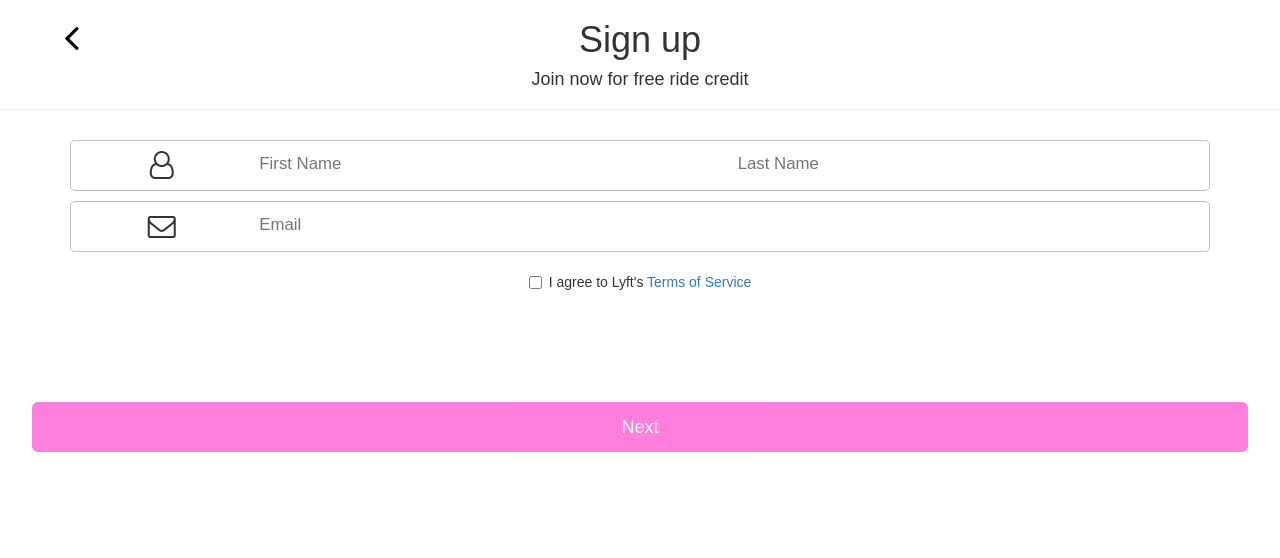
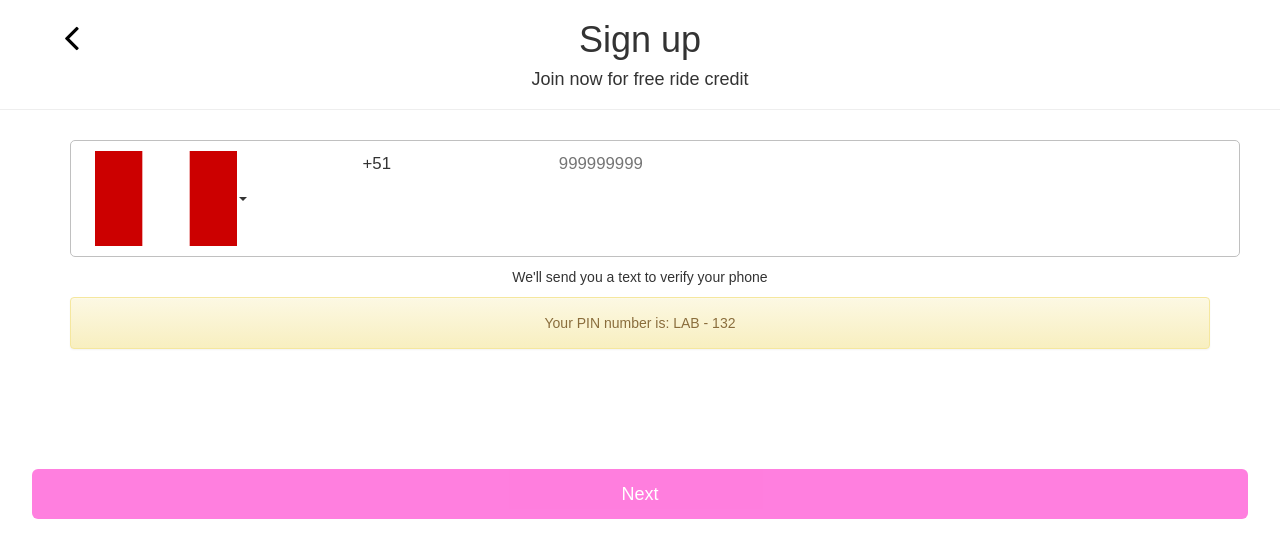
Before and after one commit to MelanieOC/lyft-react, a React (Create React App) app: page /signup in a window 1280 px wide. Both pictures are taken after a click on the button "Next". Shown: the top 558 px of the page. Built offline with nearby package versions, Linux system fonts and the light colour scheme; what react-google-maps would draw is missing.

Commit message:
validaciones

```diff
--- a/src/App.css
+++ b/src/App.css
@@ -92,11 +92,6 @@ input{
 .next{
 	width: 95%;
 	margin: 100px auto;
-}
-.error{
-	color: red;
-	font-size: 80%;
-	display: none;
 }
 
 .next .disabled{
--- a/src/App.js
+++ b/src/App.js
@@ -10,9 +10,8 @@ class App extends Component {
   render() {
     return (
       <div>
-        <Form/>
+        <SingUp model={this.props.model}/>
       </div>
-
     );
   }
 }
--- a/src/Forms.css
+++ b/src/Forms.css
@@ -74,13 +74,11 @@ input{
 .error{
 	color: red;
 	font-size: 80%;
-	display: none;
 }
 
 .next .disabled{
 	opacity: 0.5;
 }
-
 
 .sidenav {
     height: 100%;
--- /dev/null
+++ b/src/LyftModel.js
@@ -0,0 +1,16 @@
+import React from 'react';
+
+class LyftModel {
+	constructor () {
+		this.notify = null;
+        this.nombre='';
+        this.apellido='';
+        this.email='';
+	}
+	subscribe (render) {
+		this.notify = render;
+	}
+
+}
+
+export default LyftModel;
--- a/src/SingUp.js
+++ b/src/SingUp.js
@@ -8,37 +8,40 @@ import flag_mexico from './img/flag_mexico.png';
 class SingUp extends Component {
   constructor(props) {
     super(props);
-    this.inputNumber = undefined;
-    this.newPin = [];
+    this.flags = [
+      { pais: 'Perú', src: flag_peru, cod: '+51', length: 9 },
+      { pais: 'Chile', src: flag_chile, cod: '+56', length: 9 },
+      { pais: 'Mexico', src: flag_mexico, cod: '+52', length: 10 }];
     this.state = {
-      number: [],
-      showPin : false,
-      phoneNumber : undefined
+      currentFlag: 0,
+      showPin: false,
+      validar: false
     }
   }
-
-  pinGenerator(){
-    let pin = Math.floor(Math.random() * (999-100));
-    return pin;
+  changeFlag(num) {
+    this.setState({
+      currentFlag: num,
+      validar: false
+    });
   }
-
-  getNumber(input){
-    console.log(input);
-
-    if(input.length === 9){
+  render() {
+    const { model } = this.props;
+    const onInputChange = (e) => {
+      if (e.target.value.length === this.flags[this.state.currentFlag].length) {
+        this.setState({
+          validar: true
+        });
+      } else {
+        this.setState({
+          validar: false
+        });
+      }
+    }
+    const mostrarPin = ()=>{
       this.setState({
         showPin: true
       });
-      this.pinGenerator();
-    }else{
-      this.setState({
-        showPin: false
-      })
     }
-  }
-
-
-  render() {
     return (
       <div>
         <header className="text-center">
@@ -56,23 +59,23 @@ class SingUp extends Component {
               <div className="col-sm-3 col-xs-3">
                 <div className="dropdown">
                   <div className="dropdown-toggle" data-toggle="dropdown">
-                    <img className="img-responsive" src={flag_peru} alt='flag_peru' />
+                    <img className="img-responsive" src={this.flags[this.state.currentFlag].src} alt='flag_peru' />
                     <span className="caret"></span>
                   </div>
                   <ul className="dropdown-menu">
-                    <li><a id="+51" ><img className="img-responsive" src={flag_peru} alt='flag_peru' /> Perú</a></li>
-                    <li><a id="+56" ><img className="img-responsive" src={flag_chile} alt='flag_chile' /> Chile</a></li>
-                    <li><a id="+52" ><img className="img-responsive" src={flag_mexico} alt='flag_mexico' /> Mexico</a></li>
+                    {this.flags.map((a, index) => {
+                      return <li><a><img className="img-responsive" src={a.src} alt='flag_peru' onClick={() => this.changeFlag(index)} /> {a.pais}</a></li>
+                    })}
                   </ul>
                 </div>
               </div>
               <div className="col-sm-2 col-xs-2">
-                <input type="text" id="codigo" value="+51" />
+                <input type="text" id="codigo" value={this.flags[this.state.currentFlag].cod} />
               </div>
               <div className="col-sm-7 col-xs-7" >
-                <input type="number" id="telefono" placeholder="999999999" maxLength='9' minLength='9'
-                  value={this.valorInput}
-                  onChange={ e=>(this.inputNumber = e.target) } />
+                <input type="number" id="telefono" placeholder="999999999"
+                  onKeyUp={onInputChange}
+                />
               </div>
             </div>
           </div>
@@ -81,20 +84,15 @@ class SingUp extends Component {
               <p>We'll send you a text to verify your phone</p>
             </div>
           </div>
-          <div className="ocultar alert alert-warning text-center">
-            Your PIN number is: <span id="cod-lab"> LAB - {this.pinGenerator()}</span>
-          </div>
+          {this.state.showPin &&
+            <div className=" alert alert-warning text-center">
+              Your PIN number is: <span id="cod-lab"> LAB - {Math.floor(Math.random() * (999 - 100))}</span>
+            </div>
+          }
         </section>
-
-        {this.state.showPin ?
         <section className="next">
-          <button className="btn-lg" id="boton_telefono">Next</button>
+          <button className={this.state.validar ? "btn-lg" : "btn-lg disabled"} onClick={mostrarPin}>Next</button>
         </section>
-        :
-        <section className="next">
-          <button className="btn-lg disabled" id="boton_telefono">Next</button>
-        </section>
-        }
       </div>
     );
   }
--- a/src/form.js
+++ b/src/form.js
@@ -2,7 +2,30 @@ import React, { Component } from 'react';
 import logo from './logo.svg';
 import './Forms.css';
 
-const Form = () => {
+
+class Form extends Component {
+	constructor(props) {
+		super(props);
+		this.state = {
+			goFordward: false,
+			validacion: false
+		}
+	}
+
+	render() {
+		const { model } = this.props;
+
+		const onInputChange = (e) => {
+			this.setState({
+				goFordward: e.target.checked
+			});
+		}
+		const validaciones=()=> {
+			this.setState({
+				validacion: true
+			});
+			console.log(model.nombre)
+		}
 		return (
 			<div>
 				<header className="text-center">
@@ -20,12 +43,13 @@ const Form = () => {
 								<i className="fa fa-user-o fa-2x"></i>
 							</div>
 							<div className="col-sm-5 col-xs-5">
-							<input type="text" id="nombre" placeholder="First Name" />
-							<p className="error">Please enter a name</p>
+								<input type="text" defaultValue='' placeholder="First Name" onChange={e => model.nombre = e.target.value} />
+								{model.nombre === '' && this.state.validacion && <p className="error">Please enter a name</p>}
 							</div>
 							<div className="col-sm-5 col-xs-5">
-							<input type="text" id="apellido" placeholder="Last Name" />
-							<p className="error">Please enter a last name</p>
+								<input type="text" defaultValue='' placeholder="Last Name" onChange={e => model.apellido = e.target.value} />
+								{model.apellido === '' && this.state.validacion && <p className="error">Please enter a last name</p>}
+
 							</div>
 						</div>
 					</div>
@@ -35,9 +59,10 @@ const Form = () => {
 								<i className="fa fa-envelope-o fa-2x"></i>
 							</div>
 							<div className="col-sm-8 col-xs-8">
-							<input type="email" id="email" placeholder="Email" />
-							<p className="error">Please enter an email</p>
-							<p className="error">Not a valid email</p>
+								<input type="email" defaultValue='' placeholder="Email" onChange={e => model.email = e.target.value} />
+								{model.email === '' && this.state.validacion && <p className="error">Please enter an email</p>}
+								{model.email !== ''&& !(/\S+@\S+\.\S+/.test(model.email)) && this.state.validacion && <p className="error">Not a valid email</p>}
+
 							</div>
 						</div>
 					</div>
@@ -46,16 +71,17 @@ const Form = () => {
 					<div className="row">
 						<div className="col-xs-12 col-sm-12">
 							<div className="checkbox">
-							<label><input id="check" type="checkbox" />I agree to Lyft's <a href="#"> Terms of Service</a></label>
+								<label><input id="check" type="checkbox" onChange={onInputChange} />I agree to Lyft's <a href="#"> Terms of Service</a></label>
 							</div>
 						</div>
 					</div>
 				</section>
 				<section className="next">
-				<button className="btn-lg disabled" id="boton_usuario">Next</button>
+					<button className={this.state.goFordward ? "btn-lg" : "btn-lg disabled"} onClick={validaciones} id="boton_usuario">Next</button>
 				</section>
 			</div>
 		);
 	}
+}
 
 export default Form;
--- a/src/index.js
+++ b/src/index.js
@@ -3,6 +3,13 @@ import ReactDOM from 'react-dom';
 import './index.css';
 import App from './App';
 import registerServiceWorker from './registerServiceWorker';
+import LyftModel from './LyftModel';
 
-ReactDOM.render(<App />, document.getElementById('root'));
+const model = new LyftModel();
+const render = () => {
+	ReactDOM.render(<App model = {model}/>, document.getElementById('root'));
+}
+model.subscribe(render);
+render();
+
 registerServiceWorker();
```
Lines whose indentation alone changed are shown as unchanged.
